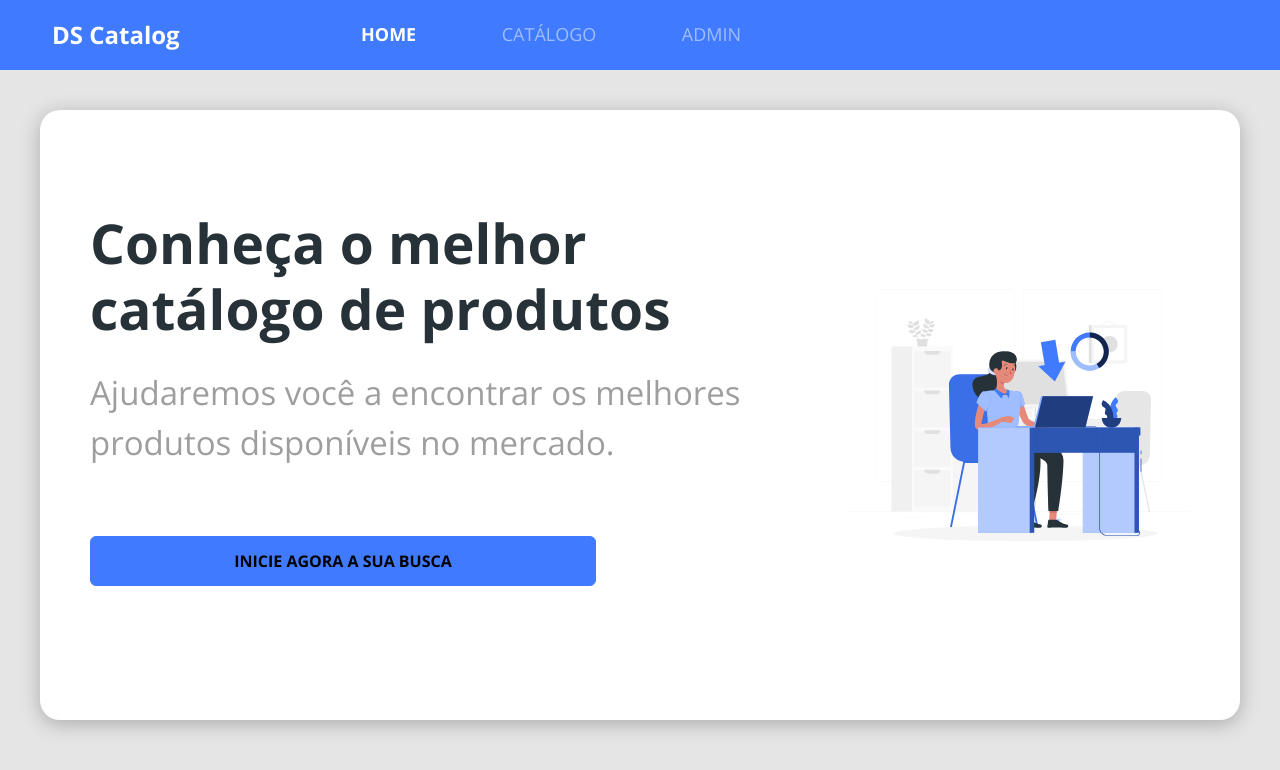
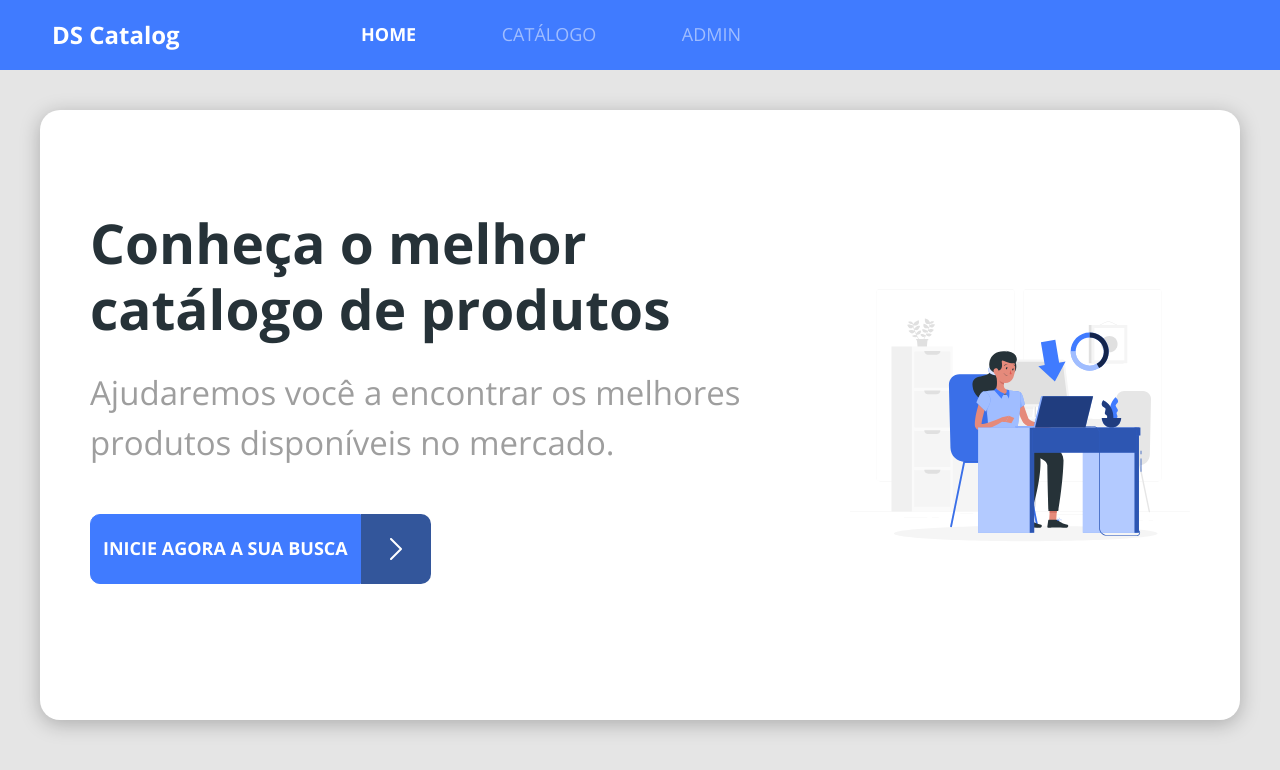
Before and after one commit to MateusLBSantos/dscatalog, a React (Create React App) app in the folder frontweb/: page / in a window 1280 px wide. Shown: the top 770 px of the page. Built offline with nearby package versions, Linux system fonts and the light colour scheme.

Commit message:
Custom button icon

```diff
--- a/frontweb/src/components/ButtonIcon/index.tsx
+++ b/frontweb/src/components/ButtonIcon/index.tsx
@@ -1,9 +1,19 @@
 import './styles.css'
+
+import { ReactComponent as ArrowIcon } from 'assets/images/arrow.svg';
+
 const ButtonIcon = () => {
     return (
-        <button className="btn btn-primary btn-icon">
-            <h6>INICIE AGORA A SUA BUSCA</h6>
-        </button>
+        <div className="btn-container">
+            <button className="btn btn-primary">
+                <h6>INICIE AGORA A SUA BUSCA</h6>
+            </button>
+
+            <div className="btn-icon-container">
+                <ArrowIcon />
+            </div>
+        </div>
+
     );
 }
 
--- a/frontweb/src/components/ButtonIcon/styles.css
+++ b/frontweb/src/components/ButtonIcon/styles.css
@@ -1,3 +1,34 @@
-.btn-icon {
-    height: 50px;
+.btn-container {
+  display: flex;
 }
+
+.btn-container button {
+  border-radius: 10px 0 0 10px;
+}
+
+.btn h6 {
+  color: #fff;
+  font-size: 12px;
+  text-transform: uppercase;
+}
+
+.btn-icon-container {
+  display: flex;
+  justify-content: center;
+  align-items: center;
+  width: 50px;
+  height: 50px;
+  border-radius: 0 10px 10px 0;
+  background-color: #33569b;
+}
+
+@media (min-width: 576px) {
+  .btn h6 {
+    font-size: 18px;
+  }
+
+  .btn-icon-container {
+    width: 70px;
+    height: 70px;
+  }
+}
--- a/frontweb/src/pages/Home/index.tsx
+++ b/frontweb/src/pages/Home/index.tsx
@@ -12,9 +12,12 @@
                         <h1>Conheça o melhor catálogo de produtos</h1>
                         <p>Ajudaremos você a encontrar os melhores produtos disponíveis no mercado.</p>
                     </div>
-                    <Link to="/products">
-                        <ButtonIcon />
-                    </Link>
+                    <div>
+                        <Link to="/products">
+                            <ButtonIcon />
+                        </Link>
+                    </div>
+
                 </div>
                 <div className="home-image-container">
                     <MainImage />
--- a/frontweb/src/pages/Home/styles.css
+++ b/frontweb/src/pages/Home/styles.css
@@ -53,10 +53,6 @@
   .home-content-container p {
     width: 506px;
     margin-bottom: 20px;
-  }
-
-  .home-content-container button {
-    width: 506px;
   }
 
   .home-image-container svg {
```
Also changed, not shown: frontweb/src/assets/images/arrow.svg (added).
